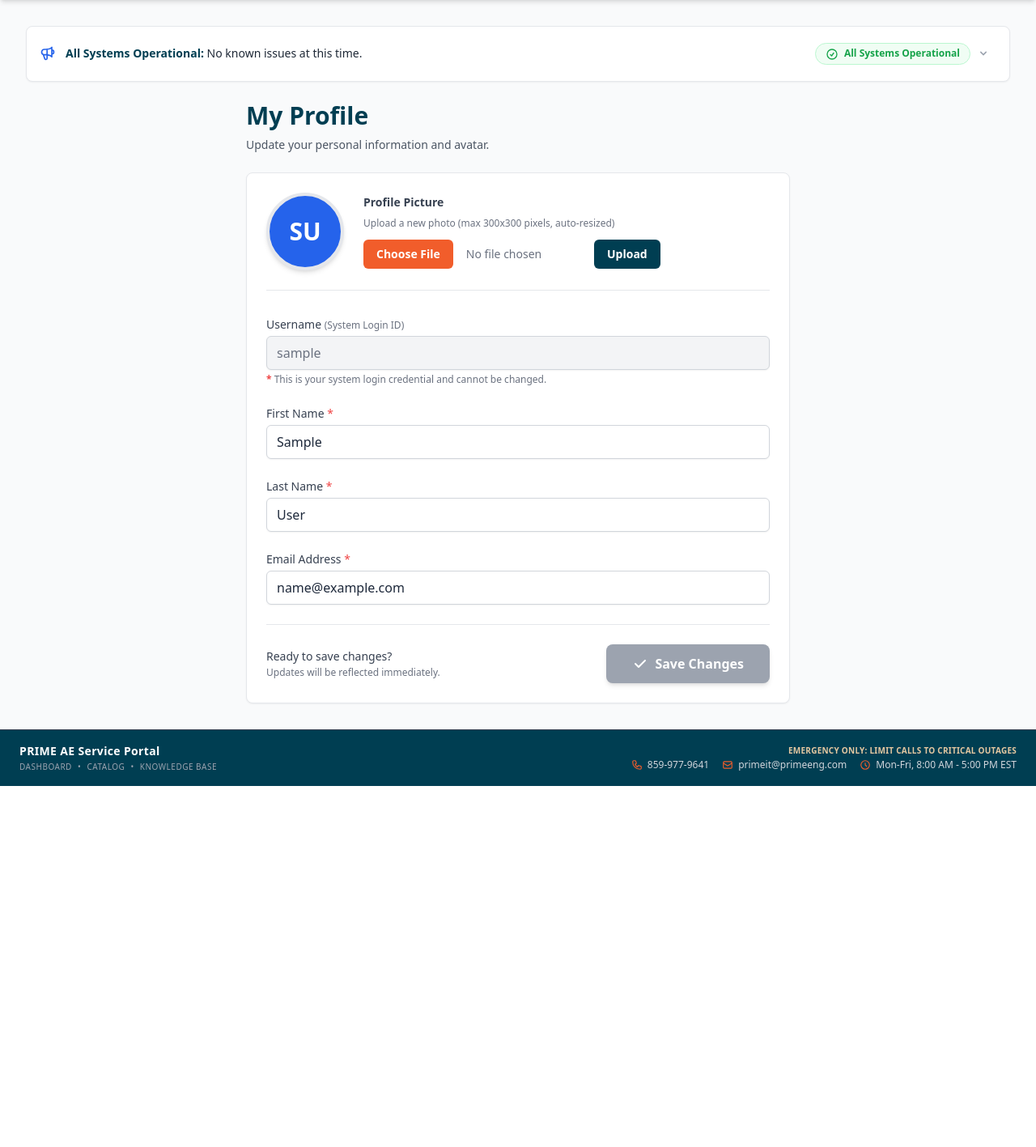
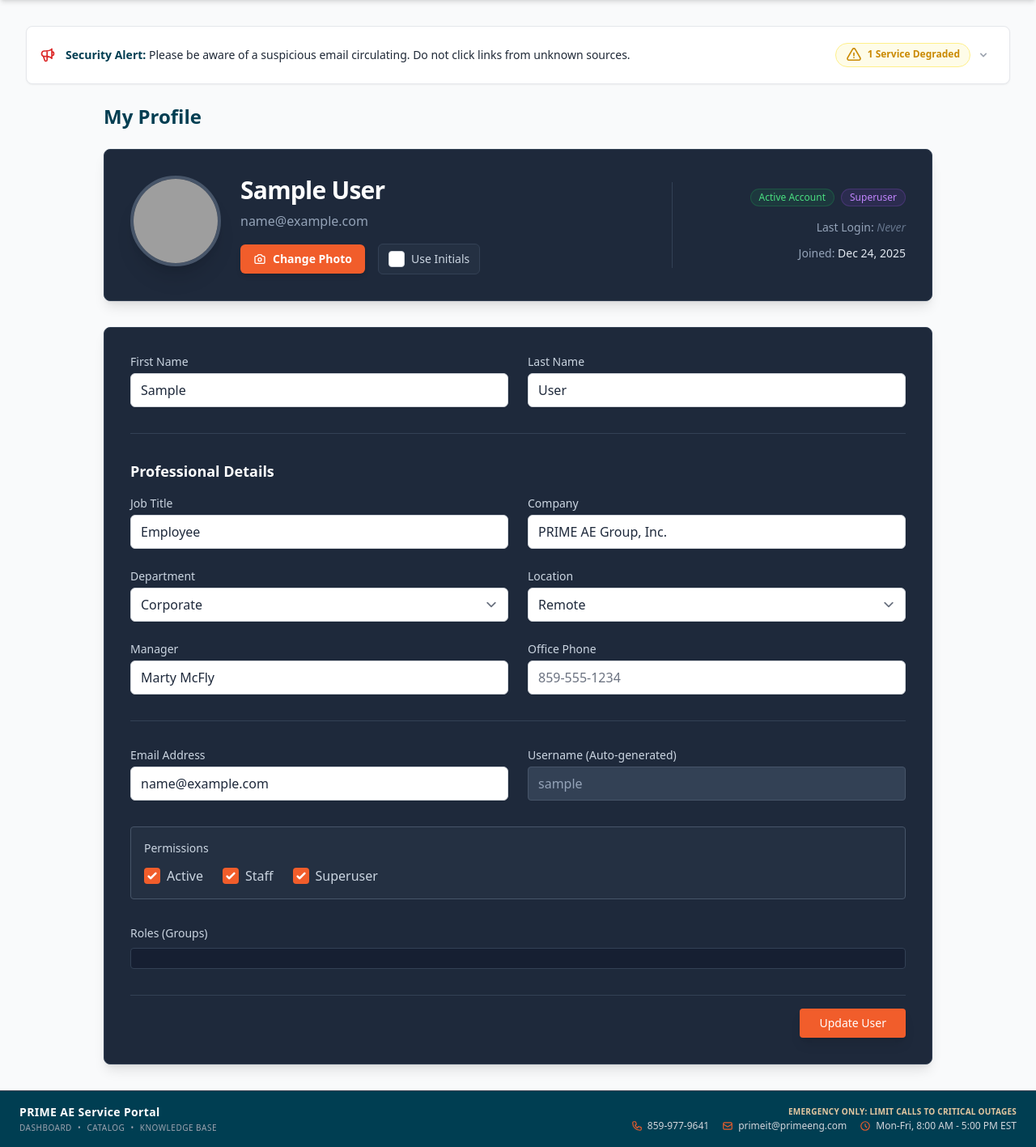
Before and after one commit to richardlhaynes-rgb/prime_service_portal, a Django app: page /service-desk/profile/settings/ in a window 1280 px wide. Shown: the part 64-1481 px from the top of the page at 81% size. Before the commit the page ends 1035 px from the top, so only its background shows below. Run offline with Django 5.2, Linux system fonts and the light colour scheme; the visitor is signed in with stand-in values (Sample User, id 1); data comes from the database, SQL or seed files in the repository; data that the repository does not hold is empty; some libraries are stand-ins or nearby versions; grey boxes are pictures that could not be loaded.

Commit message:
Refactor user profiles and fix avatar upload logic

```diff
--- a/service_desk/views.py
+++ b/service_desk/views.py
@@ -10,7 +10,7 @@ from .forms import (
     TicketReplyForm, KBArticleForm, GlobalSettingsForm, CustomUserCreationForm, CustomUserChangeForm
 )
 # FIXED: Added Notification to top-level imports
-from .models import Ticket, Comment, GlobalSettings, Notification
+from .models import Ticket, Comment, GlobalSettings, Notification, UserProfile
 from services import ticket_service
 from datetime import datetime, timedelta
 import random
@@ -24,6 +24,7 @@ from django.utils.dateparse import parse_datetime
 import json
 from django.http import JsonResponse
 from django.views.decorators.csrf import csrf_exempt
+from services.ticket_service import log_system_event
 
 # ============================================================================
 # USER DASHBOARD
@@ -1147,28 +1148,53 @@ def system_logs(request):
 
 @login_required
 def my_profile(request):
-    if request.method == 'POST':
-        first_name = request.POST.get('first_name', '').strip()
-        last_name = request.POST.get('last_name', '').strip()
-        email = request.POST.get('email', '').strip()
-        avatar = request.FILES.get('avatar')
-
-        user = request.user
-        user.first_name = first_name
-        user.last_name = last_name
-        user.email = email
-        user.save()
-
-        if avatar:
-            user.profile.avatar = avatar
-            user.profile.save()
-            messages.success(request, "Profile updated successfully with new avatar.")
-        else:
-            messages.success(request, "Profile updated successfully.")
-
-        return redirect('my_profile')
-
-    return render(request, 'service_desk/my_profile.html')
+    """
+    Allows users to edit their own profile (Avatar/Initials only).
+    Uses 'user_profile.html' but disables text fields for non-superusers.
+    Manual handling for Avatar file save is crucial here.
+    """
+    user = request.user
+
+    if request.method == 'POST':
+        form = CustomUserChangeForm(request.POST, request.FILES, instance=user)
+        if form.is_valid():
+            # 1. Save standard User fields (first_name, last_name, etc.)
+            user = form.save()
+
+            # -------------- CRITICAL FIX --------------
+            # 2. Manually handle Avatar upload (lives on UserProfile)
+            avatar_file = request.FILES.get('avatar')
+            if avatar_file:
+                # Ensure profile exists
+                profile, created = UserProfile.objects.get_or_create(user=user)
+                # Save the new file
+                profile.avatar = avatar_file
+                # Turn off initials if uploading a photo
+                profile.prefer_initials = False
+                profile.save()
+            # ------------------------------------------
+
+            messages.success(request, "Your profile has been updated.")
+            return redirect('my_profile')
+    else:
+        form = CustomUserChangeForm(instance=user)
+
+    # LOCK DOWN FIELDS: If not a superuser, disable everything except avatar/initials
+    if not user.is_superuser:
+        allowed_fields = ['avatar', 'prefer_initials']
+        for field_name, field in form.fields.items():
+            if field_name not in allowed_fields:
+                field.widget.attrs['disabled'] = 'disabled'
+                existing_classes = field.widget.attrs.get('class', '')
+                field.widget.attrs['class'] = f"{existing_classes} opacity-50 cursor-not-allowed".strip()
+
+    context = {
+        'form': form,
+        'is_self_profile': True,
+        'page_title': 'My Profile'
+    }
+    # Note: Using the new unified template filename
+    return render(request, 'service_desk/user_profile.html', context)
 
 
 # ============================================================================
@@ -1235,52 +1261,65 @@ def user_add(request):
     else:
         form = CustomUserCreationForm()
 
-    return render(request, 'service_desk/user_form.html', {'form': form, 'title': 'Add New User'})
+    return render(request, 'service_desk/user_profile.html', {'form': form, 'title': 'Add New User'})
 
 
 @user_passes_test(lambda u: u.is_superuser)
 def user_edit(request, user_id):
-    user_obj = get_object_or_404(User, id=user_id)
-
+    """
+    Admin view to edit any user.
+    Handles standard user data AND manual avatar/profile saves.
+    """
+    target_user = get_object_or_404(User, pk=user_id)
+
+    # Handle User Deletion
     if request.method == 'POST' and 'delete_user' in request.POST:
-        username = user_obj.username
-        try:
-            LogEntry.objects.log_action(
-                user_id=request.user.id,
-                content_type_id=ContentType.objects.get_for_model(User).pk,
-                object_id=user_obj.id,
-                object_repr=username,
-                action_flag=DELETION,
-                change_message="Deleted via Service Portal"
+        if target_user == request.user:
+             messages.error(request, "You cannot delete your own account while logged in.")
+             return redirect('user_edit', user_id=user_id)
+
+        username = target_user.username
+        target_user.delete()
+        log_system_event(
+             user=request.user,
+             action="User Deleted",
+             details=f"Deleted user account: {username}"
+        )
+        messages.success(request, f"User '{username}' has been deleted.")
+        return redirect('user_management')
+
+    # Handle Form Submission (Update User)
+    if request.method == 'POST':
+        form = CustomUserChangeForm(request.POST, request.FILES, instance=target_user)
+        if form.is_valid():
+            # 1. Save standard user fields
+            user = form.save()
+
+            # 2. Manually handle avatar upload
+            avatar_file = request.FILES.get('avatar')
+            if avatar_file:
+                profile, created = UserProfile.objects.get_or_create(user=user)
+                profile.avatar = avatar_file
+                profile.prefer_initials = False
+                profile.save()
+
+            log_system_event(
+                user=request.user,
+                action="User Updated",
+                details=f"Updated profile for user: {user.username}"
             )
-        except:
-            pass
-
-        user_obj.delete()
-        messages.success(request, f'✅ User "{username}" has been deleted.')
-        return redirect('user_management')
-
-    if request.method == 'POST':
-        form = CustomUserChangeForm(request.POST, request.FILES, instance=user_obj)
-        if form.is_valid():
-            form.save()
-            try:
-                LogEntry.objects.log_action(
-                    user_id=request.user.id,
-                    content_type_id=ContentType.objects.get_for_model(User).pk,
-                    object_id=user_obj.id,
-                    object_repr=user_obj.username,
-                    action_flag=CHANGE,
-                    change_message="Modified via Service Portal"
-                )
-            except:
-                pass
-            messages.success(request, f'✅ User "{user_obj.username}" updated successfully.')
+            messages.success(request, f"User '{user.username}' has been updated.")
             return redirect('user_management')
     else:
-        form = CustomUserChangeForm(instance=user_obj)
-
-    return render(request, 'service_desk/user_form.html', {'form': form, 'user_obj': user_obj, 'title': f'Edit User: {user_obj.username}'})
+        form = CustomUserChangeForm(instance=target_user)
+
+    context = {
+        'form': form,
+        'target_user': target_user,
+        'is_self_profile': (target_user == request.user),
+        'page_title': f'Edit User: {target_user.username}'
+    }
+    return render(request, 'service_desk/user_profile.html', context)
 
 
 # ============================================================================
--- a/templates/service_desk/technician_profile.html
+++ b/templates/service_desk/technician_profile.html
@@ -30,9 +30,9 @@
         <!-- Profile Content -->
         <div class="relative flex items-center gap-6">
             <!-- Avatar -->
-            {% if technician.avatar and not technician.prefer_initials and (technician.avatar|slice:":1" == "/" or technician.avatar|startswith:"http") %}
+            {% if technician.avatar and not technician.prefer_initials %}
                 <img src="{{ technician.avatar }}" alt="{{ technician.name }}"
-                     class="h-32 w-32 rounded-full border-4 border-white shadow-xl">
+                     class="h-32 w-32 rounded-full border-4 border-white shadow-xl object-cover object-top">
             {% else %}
                 <img src="https://ui-avatars.com/api/?name={{ technician.name|urlencode }}&background=0D8ABC&color=fff"
                      alt="{{ technician.name }}"
--- a/templates/service_desk/user_form.html
+++ b/templates/service_desk/user_profile.html
@@ -2,8 +2,12 @@
 
 {% block content %}
 <div class="max-w-5xl mx-auto">
-    <div class="mb-6">
+    <div class="mb-6 flex justify-between items-center">
+        {% if not is_self_profile %}
         <a href="{% url 'user_management' %}" class="text-prime-orange hover:text-orange-400 text-sm font-medium transition">&larr; Back to Users</a>
+        {% else %}
+        <h1 class="text-2xl font-bold text-prime-navy dark:text-white">My Profile</h1>
+        {% endif %}
     </div>
 
     <form method="post" enctype="multipart/form-data">
@@ -12,11 +16,12 @@
         <div class="bg-slate-800 rounded-lg shadow-lg border border-slate-700 p-8 mb-8 flex flex-col md:flex-row gap-8">
 
             <div class="flex-grow flex flex-col sm:flex-row items-center sm:items-start gap-6">
-                <div class="relative shrink-0">
+                <div class="relative shrink-0 group">
                     <img id="avatar-preview"
                          src="{% if form.instance.profile.prefer_initials or not form.instance.profile.avatar %}https://ui-avatars.com/api/?name={{ form.instance.first_name }}+{{ form.instance.last_name }}&background=random&color=fff&size=128{% else %}{{ form.instance.profile.avatar.url }}{% endif %}"
-                         class="w-28 h-28 rounded-full border-4 border-slate-600 shadow-xl object-cover">
-                    <div class="hidden">{{ form.avatar }}</div>
+                         class="w-28 h-28 rounded-full border-4 border-slate-600 shadow-xl object-cover object-top">
+
+                    <input type="file" name="avatar" id="id_avatar" class="hidden" accept="image/*">
                 </div>
 
                 <div class="text-center sm:text-left space-y-2">
@@ -24,13 +29,14 @@
                     <p class="text-slate-400 font-medium">{{ form.instance.email }}</p>
 
                     <div class="flex flex-wrap items-center justify-center sm:justify-start gap-4 mt-4 pt-2">
-                        <label for="id_avatar" class="cursor-pointer bg-prime-orange hover:bg-orange-600 text-white px-4 py-2 rounded-md text-sm font-semibold transition shadow-md inline-flex items-center gap-2">
+                        <button type="button" onclick="document.getElementById('id_avatar').click();" class="cursor-pointer bg-prime-orange hover:bg-orange-600 text-white px-4 py-2 rounded-md text-sm font-semibold transition shadow-md inline-flex items-center gap-2">
                             <svg class="w-4 h-4" fill="none" stroke="currentColor" viewBox="0 0 24 24"><path stroke-linecap="round" stroke-linejoin="round" stroke-width="2" d="M3 9a2 2 0 012-2h.93a2 2 0 001.664-.89l.812-1.22A2 2 0 0110.07 4h3.86a2 2 0 011.664.89l.812 1.22A2 2 0 0018.07 7H19a2 2 0 012 2v9a2 2 0 01-2 2H5a2 2 0 01-2-2V9z"></path><path stroke-linecap="round" stroke-linejoin="round" stroke-width="2" d="M15 13a3 3 0 11-6 0 3 3 0 016 0z"></path></svg>
                             Change Photo
-                        </label>
-                        <div class="flex items-center gap-2 bg-slate-700/30 px-3 py-2 rounded-md border border-slate-700 hover:border-slate-600 transition cursor-pointer">
+                        </button>
+
+                        <div class="flex items-center gap-2 bg-slate-700/30 px-3 py-2 rounded-md border border-slate-700 hover:border-slate-600 transition cursor-pointer" onclick="document.getElementById('id_prefer_initials').click();">
                             {{ form.prefer_initials }}
-                            <label for="id_prefer_initials" class="text-slate-300 text-sm cursor-pointer select-none">Use Initials</label>
+                            <label for="id_prefer_initials" class="text-slate-300 text-sm cursor-pointer select-none pointer-events-none">Use Initials</label>
                         </div>
                     </div>
                 </div>
@@ -44,7 +50,15 @@
                     {% if form.instance.is_superuser %}<span class="px-2.5 py-0.5 rounded-full text-xs font-medium bg-purple-500/10 text-purple-400 border border-purple-500/20">Superuser</span>{% endif %}
                 </div>
                 <div class="space-y-3 text-sm text-slate-400 border-t md:border-t-0 border-slate-700 pt-4 md:pt-0 text-right">
-                    <p>Last Login: <span class="text-slate-200">{{ form.instance.last_login|timesince }} ago</span></p>
+                    <p>Last Login:
+                        <span class="text-slate-200">
+                            {% if form.instance.last_login %}
+                                {{ form.instance.last_login|timesince }} ago
+                            {% else %}
+                                <span class="text-slate-500 italic">Never</span>
+                            {% endif %}
+                        </span>
+                    </p>
                     <p>Joined: <span class="text-slate-200">{{ form.instance.date_joined|date:"M j, Y" }}</span></p>
                 </div>
             </div>
@@ -76,10 +90,11 @@
             <div class="grid grid-cols-1 md:grid-cols-2 gap-6">
                 <div><label class="block text-sm font-medium text-slate-300 mb-1">Email Address</label>{{ form.email }}</div>
                 <div><label class="block text-sm font-medium text-slate-300 mb-1">Username (Auto-generated)</label>
-                    <input type="text" value="{{ form.instance.username }}" disabled class="w-full bg-slate-700 text-slate-400 border border-slate-600 rounded px-3 py-2 cursor-not-allowed">
+                    <input type="text" name="username" value="{{ form.instance.username }}" readonly class="w-full bg-slate-700 text-slate-400 border border-slate-600 rounded px-3 py-2 cursor-not-allowed focus:outline-none">
                 </div>
             </div>
 
+            {% if user.is_superuser %}
             <div class="bg-slate-700/30 p-4 rounded border border-slate-600">
                 <h4 class="text-sm font-medium text-slate-300 mb-3">Permissions</h4>
                 <div class="flex gap-6">
@@ -95,8 +110,10 @@
                     {{ form.groups }}
                 </div>
             </div>
+            {% endif %}
 
             <div class="flex items-center justify-between pt-4 border-t border-slate-700">
+                {% if not is_self_profile %}
                     <form method="post" action="{% url 'user_edit' form.instance.pk %}" onsubmit="return confirm('Are you sure you want to delete this user?');" class="inline-block">
                         {% csrf_token %}
                         <button type="submit" name="delete_user" value="1"
@@ -104,8 +121,14 @@
                             Delete User
                         </button>
                     </form>
+                {% else %}
+                    <div></div>
+                {% endif %}
+
                 <div class="flex gap-3">
+                    {% if not is_self_profile %}
                     <a href="{% url 'user_management' %}" class="px-4 py-2 text-slate-400 hover:text-white text-sm font-medium transition">Cancel</a>
+                    {% endif %}
                     <button type="submit" class="bg-prime-orange hover:bg-orange-600 text-white px-6 py-2 rounded text-sm font-medium transition shadow-lg">Update User</button>
                 </div>
             </div>
@@ -121,21 +144,26 @@
         const firstNameInput = document.getElementById('id_first_name');
         const lastNameInput = document.getElementById('id_last_name');
 
+        // Store original src to revert if needed
         let lastPhotoSrc = avatarPreview.src;
 
         function getInitialsUrl() {
+            // Get values from form inputs (even if disabled)
             const fname = firstNameInput ? (firstNameInput.value || 'U') : 'U';
             const lname = lastNameInput ? (lastNameInput.value || 'U') : 'U';
             return `https://ui-avatars.com/api/?name=${encodeURIComponent(fname)}+${encodeURIComponent(lname)}&background=random&color=fff&size=128`;
         }
 
+        // 1. Handle File Selection (Instant Preview)
         if (avatarInput) {
             avatarInput.addEventListener('change', function(e) {
                 if (e.target.files && e.target.files[0]) {
                     const reader = new FileReader();
                     reader.onload = function(e) {
-                        lastPhotoSrc = e.target.result;
+                        lastPhotoSrc = e.target.result; // Update "last valid photo"
                         avatarPreview.src = lastPhotoSrc;
+
+                        // Uncheck "Use Initials" automatically if user uploads a photo
                         if (initialsCheckbox) initialsCheckbox.checked = false;
                     }
                     reader.readAsDataURL(e.target.files[0]);
@@ -143,6 +171,7 @@
             });
         }
 
+        // 2. Handle Initials Toggle
         if (initialsCheckbox) {
             initialsCheckbox.addEventListener('change', function() {
                 if (this.checked) {
@@ -153,13 +182,14 @@
             });
         }
 
+        // 3. Dynamic Initials Updates (only if editing is allowed)
         function updateInitialsIfChecked() {
             if (initialsCheckbox && initialsCheckbox.checked) {
                 avatarPreview.src = getInitialsUrl();
             }
         }
-        if (firstNameInput) firstNameInput.addEventListener('input', updateInitialsIfChecked);
-        if (lastNameInput) lastNameInput.addEventListener('input', updateInitialsIfChecked);
+        if (firstNameInput && !firstNameInput.disabled) firstNameInput.addEventListener('input', updateInitialsIfChecked);
+        if (lastNameInput && !lastNameInput.disabled) lastNameInput.addEventListener('input', updateInitialsIfChecked);
     });
 </script>
 {% endblock %}
```
Also changed, not shown: data/system_health.json (+4 -4 lines), data/system_logs.json (+16 -0 lines), CHANGELOG.md, media/profile_images/Linda_McFly.JPG (added), media/profile_images/Linda_McFly_2WXrFdn.JPG (added), media/profile_images/Mr._Strickland.JPG (added). Lines whose indentation alone changed are shown as unchanged.
